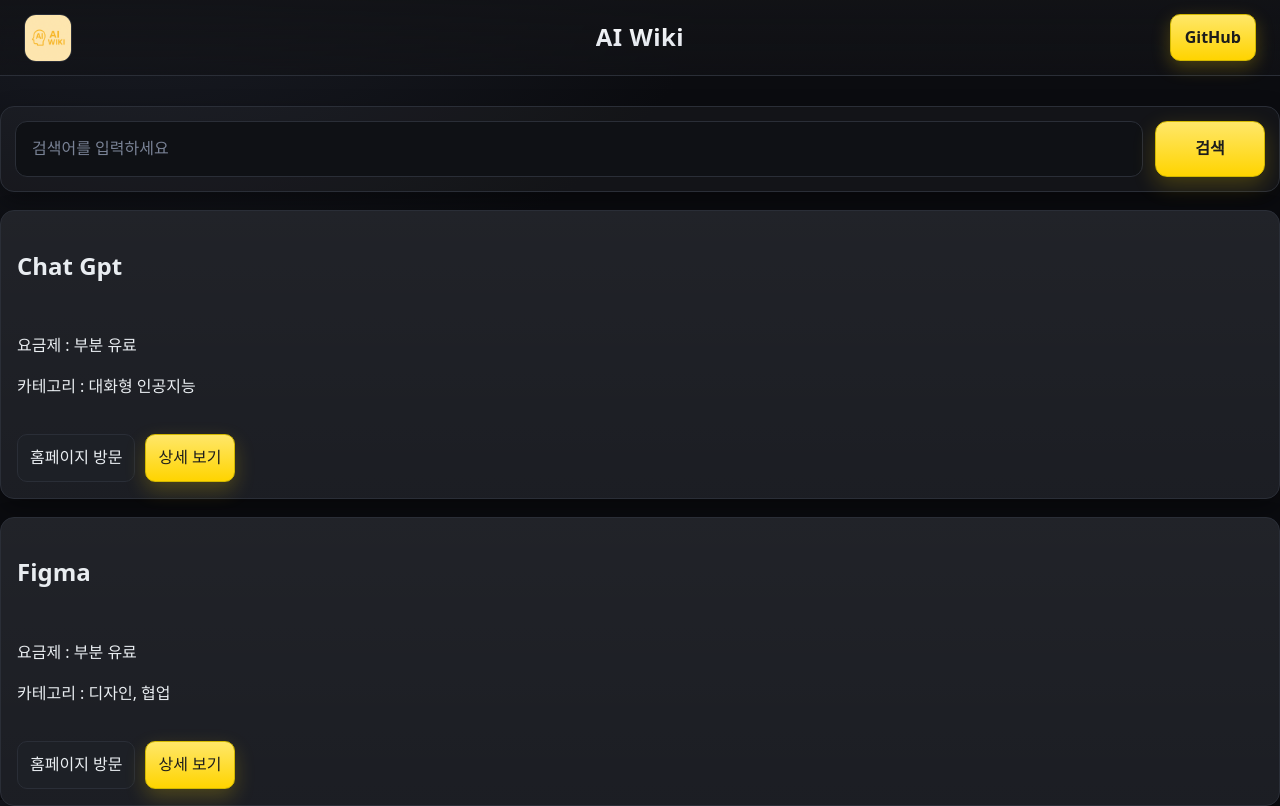
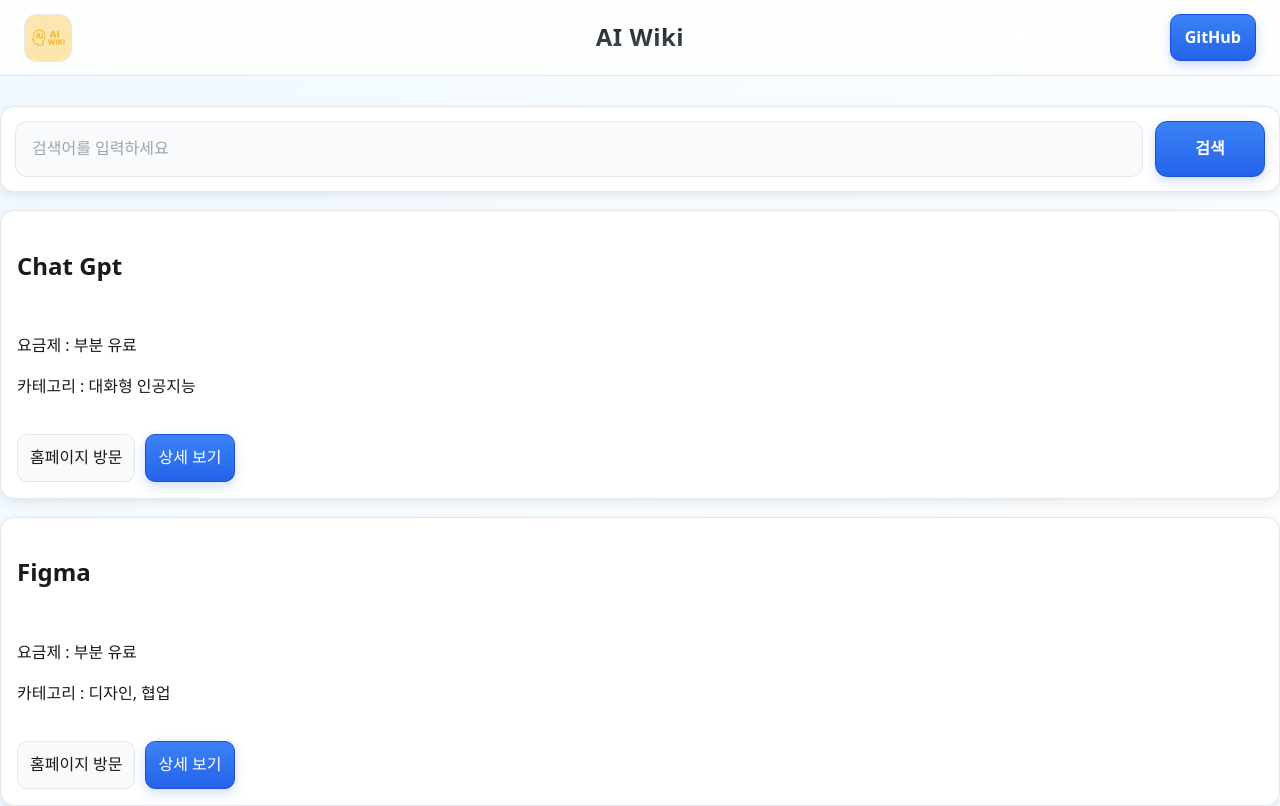
Before and after one commit to SUN-AAA/aiwiki, a React (Vite) app: page / in a window 1280 px wide. Shown: the top 806 px of the page. Built offline with nearby package versions, Linux system fonts and the light colour scheme.

Commit message:
fix: design (by AI)

```diff
--- a/src/App.css
+++ b/src/App.css
@@ -1,30 +1,46 @@
-:root{
-  --bg: #0b0c10;
-  --surface: #121317;
-  --card: #181a20;
-  --text: #e9edf1;
-  --muted: #a7afbe;
-  --border: #2a2e37;
-  --primary: #ffd400;
-  --primary-ink: #1c1c1c;
-  --ring: rgba(255, 212, 0, 0.45);
-  --shadow: 0 10px 24px rgba(0,0,0,0.35);
+:root {
+  --bg: #ffffff;
+  --surface: #f8f9fa;
+  --card: #ffffff;
+  --text: #1a1a1a;
+  --muted: #6b7280;
+  --border: #e5e7eb;
+  --primary: #2563eb;
+  --primary-ink: #ffffff;
+  --ring: rgba(37, 99, 235, 0.3);
+  --shadow: 0 4px 12px rgba(0, 0, 0, 0.08);
   --radius: 14px;
 }
 
-*{ box-sizing: border-box; }
-html,body,#root{ height:100%; }
-body{
-  margin:0;
-  background: radial-gradient(1200px 800px at 10% -10%, #1b1e27 0%, #0b0c10 50%) fixed,
-              var(--bg);
+* {
+  box-sizing: border-box;
+}
+
+html,
+body,
+#root {
+  height: 100%;
+}
+
+body {
+  margin: 0;
+  background: linear-gradient(135deg, #f0f9ff 0%, #ffffff 100%);
   color: var(--text);
   font-family: ui-sans-serif, system-ui, -apple-system, Segoe UI, Roboto, "Noto Sans KR", Arial;
   line-height: 1.6;
 }
-a{ color: inherit; text-decoration: none; }
-img{ display:block; }
-button, input{
+
+a {
+  color: inherit;
+  text-decoration: none;
+}
+
+img {
+  display: block;
+}
+
+button,
+input {
   font: inherit;
   color: inherit;
   background: none;
@@ -32,57 +48,73 @@
   outline: none;
 }
 
-.App{
+.App {
   display: flex;
   flex-direction: column;
   gap: 24px;
   min-height: 100dvh;
 }
 
-.container{
+.container {
   width: min(1100px, 92%);
   margin: 0 auto;
 }
-.card{
-  background: linear-gradient(180deg, rgba(255,255,255,0.03), rgba(255,255,255,0.01));
-  backdrop-filter: blur(6px);
+
+.card {
+  background: var(--card);
   border: 1px solid var(--border);
   border-radius: var(--radius);
   box-shadow: var(--shadow);
 }
-.btn{
-  display: inline-flex; align-items:center; justify-content:center;
+
+.btn {
+  display: inline-flex;
+  align-items: center;
+  justify-content: center;
   gap: 8px;
   padding: 12px 16px;
   border-radius: 12px;
   border: 1px solid var(--border);
-  background: #1d2026;
+  background: #f9fafb;
   transition: transform .12s ease, background .12s ease, border-color .12s ease, box-shadow .12s ease;
   cursor: pointer;
   user-select: none;
 }
-.btn:hover{ transform: translateY(-1px); border-color: #404450; }
-.btn:active{ transform: translateY(0); }
 
-.btn-primary{
-  background: linear-gradient(180deg, #ffe769, var(--primary));
+.btn:hover {
+  transform: translateY(-1px);
+  border-color: #d1d5db;
+  background: #f3f4f6;
+}
+
+.btn:active {
+  transform: translateY(0);
+}
+
+.btn-primary {
+  background: linear-gradient(180deg, #3b82f6, var(--primary));
   color: var(--primary-ink);
-  border-color: #d2b800;
-  box-shadow: 0 8px 24px rgba(255,212,0,.25);
+  border-color: #1d4ed8;
+  box-shadow: 0 4px 12px rgba(37, 99, 235, .25);
 }
-.btn-primary:hover{ box-shadow: 0 10px 28px rgba(255,212,0,.32); }
 
-.badge{
-  display:inline-block;
+.btn-primary:hover {
+  box-shadow: 0 6px 16px rgba(37, 99, 235, .35);
+  background: linear-gradient(180deg, #2563eb, #1d4ed8);
+}
+
+.badge {
+  display: inline-block;
   padding: 6px 10px;
   border-radius: 999px;
-  background: #20242c;
+  background: #eff6ff;
   border: 1px solid var(--border);
-  color: var(--muted);
+  color: var(--primary);
   font-size: 12px;
+  font-weight: 600;
 }
 
-:focus-visible{
+:focus-visible {
   outline: 2px solid var(--ring);
   outline-offset: 2px;
   border-radius: 10px;
--- a/src/styles/Header.css
+++ b/src/styles/Header.css
@@ -7,46 +7,46 @@
   justify-content: center;
   min-height: 76px;
   backdrop-filter: blur(8px);
-  background: linear-gradient(180deg, rgba(18, 19, 23, 0.9), rgba(18, 19, 23, 0.65));
+  background: linear-gradient(180deg, rgba(255, 255, 255, 0.95), rgba(255, 255, 255, 0.85));
   border-bottom: 1px solid var(--border);
 }
 
-.Header > img {
+.Header>img {
   position: absolute;
   left: 24px;
   width: 48px;
   height: 48px;
   border-radius: 12px;
   border: 1px solid var(--border);
-  background: #0f1115;
+  background: #f9fafb;
   object-fit: cover;
 }
 
-.Header > h1 {
+.Header>h1 {
   margin: 0;
   font-weight: 800;
   font-size: 24px;
   letter-spacing: 0.5px;
-  background: linear-gradient(180deg, #fff, #d8dde6);
+  background: linear-gradient(180deg, #1a1a1a, #4b5563);
   -webkit-background-clip: text;
   background-clip: text;
   color: transparent;
 }
 
-.Header > a {
+.Header>a {
   position: absolute;
   right: 24px;
   padding: 10px 14px;
   border-radius: 10px;
-  background: linear-gradient(180deg, #ffe769, var(--primary));
+  background: linear-gradient(180deg, #3b82f6, var(--primary));
   color: var(--primary-ink);
   font-weight: 700;
-  border: 1px solid #d2b800;
-  box-shadow: 0 6px 18px rgba(255, 212, 0, 0.25);
+  border: 1px solid #1d4ed8;
+  box-shadow: 0 4px 12px rgba(37, 99, 235, 0.25);
   transition: transform 0.12s ease, box-shadow 0.12s ease;
 }
 
-.Header > a:hover {
+.Header>a:hover {
   transform: translateY(-1px);
-  box-shadow: 0 10px 24px rgba(255, 212, 0, 0.32);
+  box-shadow: 0 6px 16px rgba(37, 99, 235, 0.35);
 }
--- a/src/styles/List.css
+++ b/src/styles/List.css
@@ -1,11 +1,11 @@
-.List{
-  display:flex;
-  flex-direction:column;
+.List {
+  display: flex;
+  flex-direction: column;
   gap: 18px;
-  text-align:left;
+  text-align: left;
 }
 
-.Searchbar{
+.Searchbar {
   width: 100%;
   margin: 0 auto;
   display: grid;
@@ -13,118 +13,137 @@
   gap: 12px;
   padding: 14px;
   border-radius: var(--radius);
-  background: rgba(255,255,255,0.03);
+  background: var(--card);
   border: 1px solid var(--border);
   box-shadow: var(--shadow);
 }
 
-.Searchbar > input{
+.Searchbar>input {
   width: 100%;
   padding: 14px 16px;
   border-radius: 12px;
-  background: #0f1115;
-  border: 1px solid #2a2e37;
+  background: #f9fafb;
+  border: 1px solid var(--border);
   color: var(--text);
   text-align: left;
 }
 
-.Searchbar > input::placeholder{ color: #798295; }
-.Searchbar > input:focus{ border-color: #3b4250; box-shadow: 0 0 0 4px rgba(255,212,0,.07); }
+.Searchbar>input::placeholder {
+  color: #9ca3af;
+}
 
-.Searchbar > button{
+.Searchbar>input:focus {
+  border-color: var(--primary);
+  box-shadow: 0 0 0 3px rgba(37, 99, 235, .1);
+}
+
+.Searchbar>button {
   min-width: 110px;
 }
 
-.results{
+.results {
   display: grid;
-  grid-template-columns: repeat( auto-fill, minmax(280px, 1fr) );
+  grid-template-columns: repeat(auto-fill, minmax(280px, 1fr));
   gap: 16px;
 }
 
-.tool-item{
-  display:flex;
-  flex-direction:column;
+.tool-item {
+  display: flex;
+  flex-direction: column;
   gap: 12px;
   padding: 16px;
   border-radius: var(--radius);
   border: 1px solid var(--border);
-  background:
-    linear-gradient(180deg, rgba(255,255,255,0.04), rgba(255,255,255,0.015)),
-    var(--card);
+  background: var(--card);
   box-shadow: var(--shadow);
   transform: translateY(0);
   transition: transform .14s ease, box-shadow .14s ease, border-color .14s ease;
 }
 
-.tool-item:hover{
+.tool-item:hover {
   transform: translateY(-4px);
-  box-shadow: 0 14px 30px rgba(0,0,0,.45);
-  border-color: #3a3f49;
+  box-shadow: 0 8px 20px rgba(0, 0, 0, .12);
+  border-color: #d1d5db;
 }
 
-.top{
-  display:flex;
-  flex-direction:column;
+.top {
+  display: flex;
+  flex-direction: column;
   gap: 6px;
 }
 
-.top h2{
-  margin:0;
+.top h2 {
+  margin: 0;
   font-size: 18px;
   letter-spacing: 0.2px;
+  color: var(--text);
 }
 
-.meta{
-  display:flex;
-  flex-wrap:wrap;
+.meta {
+  display: flex;
+  flex-wrap: wrap;
   gap: 6px;
 }
 
-.meta .badge{ font-weight: 600; }
+.meta .badge {
+  font-weight: 600;
+}
 
-.bottom{
+.bottom {
   color: var(--muted);
   font-size: 14px;
 }
 
-.button{
+.button {
   margin-top: 6px;
-  display:flex;
+  display: flex;
   gap: 10px;
   flex-wrap: wrap;
 }
 
-.button > a,
-.button > .Detail{
-  composes: btn from global; /* (Vite CSS가 일반적으론 미지원, 무시돼도 무해) */
+.button>a,
+.button>.Detail {
+  composes: btn from global;
 }
-.button > a,
-.button > .Detail{
+
+.button>a,
+.button>.Detail {
   padding: 10px 12px;
   border-radius: 10px;
   border: 1px solid var(--border);
-  background: #1d2026;
-}
-.button > a:hover,
-.button > .Detail:hover{ transform: translateY(-1px); }
-.button > .Detail{
-  background: linear-gradient(180deg, #ffe769, var(--primary));
-  color: var(--primary-ink);
-  border-color: #d2b800;
-  box-shadow: 0 8px 20px rgba(255,212,0,.22);
+  background: #f9fafb;
+  transition: all .12s ease;
 }
 
-.Searchbar > button{
+.button>a:hover,
+.button>.Detail:hover {
+  transform: translateY(-1px);
+  background: #f3f4f6;
+}
+
+.button>.Detail {
+  background: linear-gradient(180deg, #3b82f6, var(--primary));
+  color: var(--primary-ink);
+  border-color: #1d4ed8;
+  box-shadow: 0 4px 12px rgba(37, 99, 235, .22);
+}
+
+.button>.Detail:hover {
+  box-shadow: 0 6px 16px rgba(37, 99, 235, .32);
+  background: linear-gradient(180deg, #2563eb, #1d4ed8);
+}
+
+.Searchbar>button {
   position: relative;
   overflow: hidden;
   cursor: pointer;
   padding: 12px 18px;
   border-radius: 12px;
-  border: 1px solid #d2b800;
-  background: linear-gradient(180deg, #ffe769, var(--primary));
+  border: 1px solid #1d4ed8;
+  background: linear-gradient(180deg, #3b82f6, var(--primary));
   color: var(--primary-ink);
   font-weight: 800;
-  box-shadow: 0 8px 22px rgba(255,212,0,.22);
+  box-shadow: 0 4px 12px rgba(37, 99, 235, .22);
   transition:
     transform .12s ease,
     box-shadow .12s ease,
@@ -132,51 +151,50 @@
     filter .12s ease;
 }
 
-.Searchbar > button:hover{
+.Searchbar>button:hover {
   transform: translateY(-1px);
-  box-shadow: 0 12px 26px rgba(255,212,0,.30);
-  border-color: #e2c600;
-  filter: brightness(1.02);
+  box-shadow: 0 6px 16px rgba(37, 99, 235, .30);
+  border-color: #1e40af;
+  filter: brightness(1.05);
 }
 
-.Searchbar > button:active{
+.Searchbar>button:active {
   transform: translateY(0);
-  box-shadow: 0 6px 16px rgba(255,212,0,.22);
+  box-shadow: 0 2px 8px rgba(37, 99, 235, .22);
 }
 
-.Searchbar > button:focus-visible{
+.Searchbar>button:focus-visible {
   outline: 0;
   box-shadow:
-    0 0 0 3px rgba(255,212,0,.25),
-    0 10px 24px rgba(255,212,0,.30);
-  border-color: #f0d100;
+    0 0 0 3px rgba(37, 99, 235, .25),
+    0 6px 16px rgba(37, 99, 235, .30);
+  border-color: #2563eb;
 }
 
-.Searchbar > button::after{
+.Searchbar>button::after {
   content: "";
   position: absolute;
   top: -40%;
   left: -120%;
   width: 45%;
   height: 220%;
-  background: linear-gradient(
-    100deg,
-    rgba(255,255,255,0) 0%,
-    rgba(255,255,255,.65) 50%,
-    rgba(255,255,255,0) 100%
-  );
+  background: linear-gradient(100deg,
+      rgba(255, 255, 255, 0) 0%,
+      rgba(255, 255, 255, .65) 50%,
+      rgba(255, 255, 255, 0) 100%);
   transform: rotate(16deg);
   transition: transform .6s ease, left .6s ease, opacity .3s ease;
   opacity: .0;
 }
-.Searchbar > button:hover::after{
+
+.Searchbar>button:hover::after {
   left: 140%;
   opacity: .9;
 }
 
-.Searchbar > button:disabled{
-  opacity:.6;
-  cursor:not-allowed;
-  transform:none;
-  box-shadow:none;
+.Searchbar>button:disabled {
+  opacity: .6;
+  cursor: not-allowed;
+  transform: none;
+  box-shadow: none;
 }
```
Also changed, not shown: src/styles/Detail.css (+45 -33 lines).
